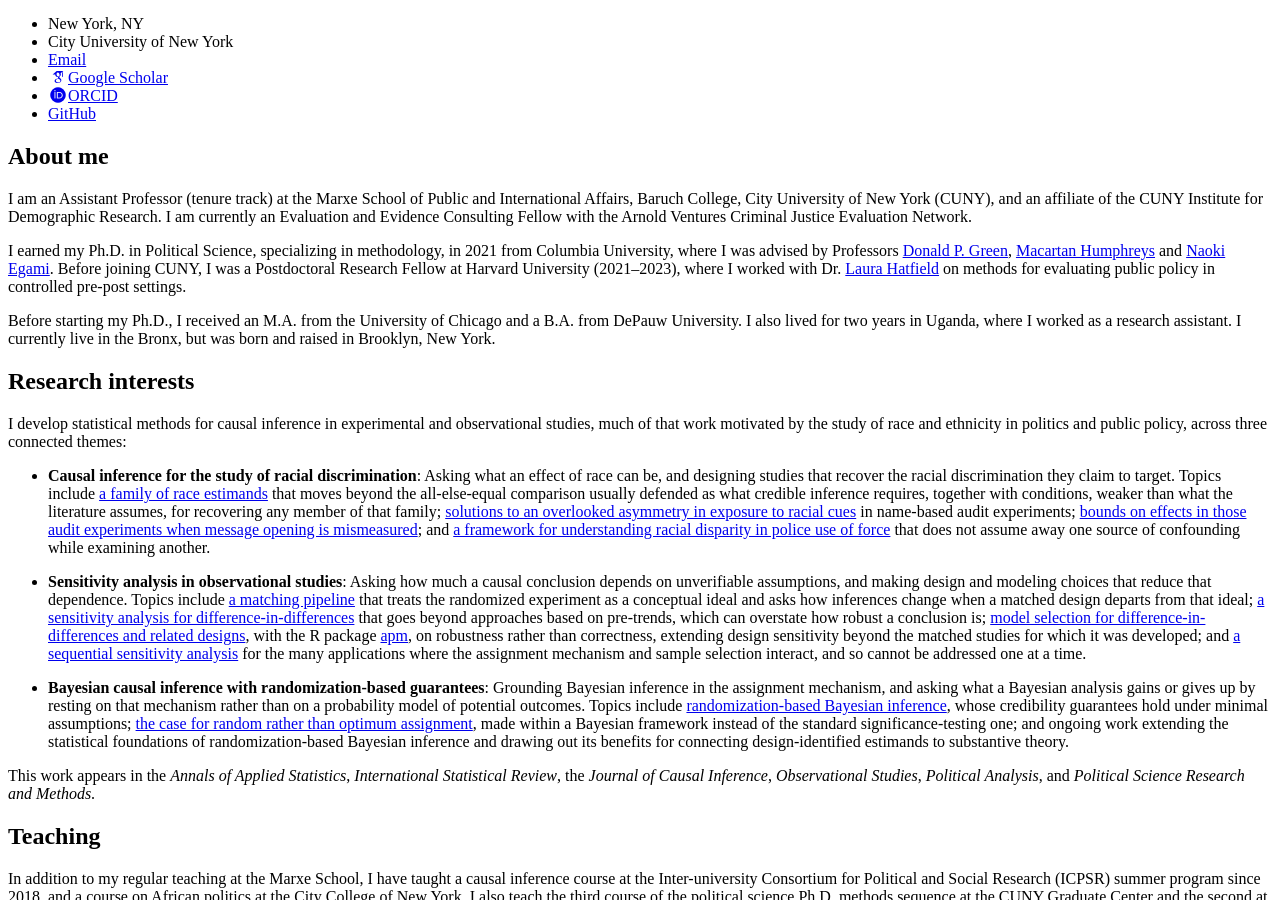
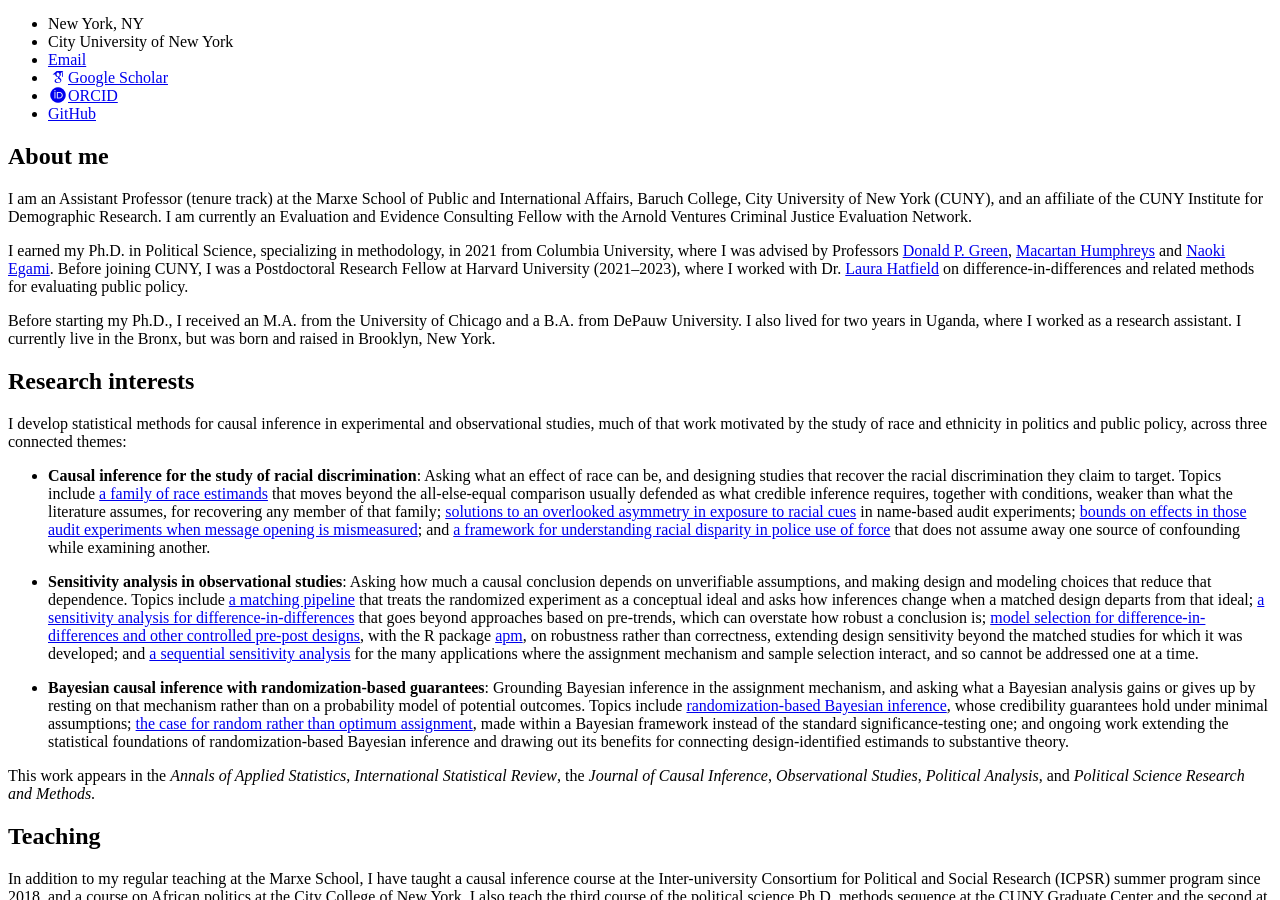
Before and after one commit to tl2624/tl2624.github.io, a Jekyll site: the page built from _pages/about.md, in a window 1280 px wide and 900 px high, scrolled down 861 px. Built offline with Jekyll 4.4.1, drawn with Linux system fonts in a browser that asks for light colours; some web fonts are replaced.

Commit message:
Name difference-in-differences in the bio; sharpen the APM theme
The postdoc gloss now reads "difference-in-differences and related
methods for evaluating public policy", which keeps the method named and
carries the policy angle. To avoid echoing it, the model-selection item
uses the APM paper's own term, "controlled pre-post designs", rather
than "related designs".

Co-Authored-By: Claude Opus 5 <noreply@anthropic.com>

```diff
--- a/_pages/about.md
+++ b/_pages/about.md
@@ -11,7 +11,7 @@ redirect_from:
 
 I am an Assistant Professor (tenure track) at the Marxe School of Public and International Affairs, Baruch College, City University of New York (CUNY), and an affiliate of the CUNY Institute for Demographic Research. I am currently an Evaluation and Evidence Consulting Fellow with the Arnold Ventures Criminal Justice Evaluation Network.
 
-I earned my Ph.D. in Political Science, specializing in methodology, in 2021 from Columbia University, where I was advised by Professors [Donald P. Green](https://polisci.columbia.edu/content/donald-p-green), [Macartan Humphreys](https://www.wzb.eu/en/persons/macartan-humphreys) and [Naoki Egami](https://polisci.mit.edu/people/naoki-egami). Before joining CUNY, I was a Postdoctoral Research Fellow at Harvard University (2021–2023), where I worked with Dr. [Laura Hatfield](https://www.norc.org/about/experts/laura-a-hatfield.html) on methods for evaluating public policy in controlled pre-post settings.
+I earned my Ph.D. in Political Science, specializing in methodology, in 2021 from Columbia University, where I was advised by Professors [Donald P. Green](https://polisci.columbia.edu/content/donald-p-green), [Macartan Humphreys](https://www.wzb.eu/en/persons/macartan-humphreys) and [Naoki Egami](https://polisci.mit.edu/people/naoki-egami). Before joining CUNY, I was a Postdoctoral Research Fellow at Harvard University (2021–2023), where I worked with Dr. [Laura Hatfield](https://www.norc.org/about/experts/laura-a-hatfield.html) on difference-in-differences and related methods for evaluating public policy.
 
 Before starting my Ph.D., I received an M.A. from the University of Chicago and a B.A. from DePauw University. I also lived for two years in Uganda, where I worked as a research assistant. I currently live in the Bronx, but was born and raised in Brooklyn, New York.
 
@@ -21,7 +21,7 @@ I develop statistical methods for causal inference in experimental and observati
 
 - **Causal inference for the study of racial discrimination**: Asking what an effect of race can be, and designing studies that recover the racial discrimination they claim to target. Topics include [a family of race estimands](https://arxiv.org/abs/2607.16371) that moves beyond the all-else-equal comparison usually defended as what credible inference requires, together with conditions, weaker than what the literature assumes, for recovering any member of that family; [solutions to an overlooked asymmetry in exposure to racial cues](https://doi.org/10.1017/pan.2024.3) in name-based audit experiments; [bounds on effects in those audit experiments when message opening is mismeasured](https://doi.org/10.1017/psrm.2025.10082); and [a framework for understanding racial disparity in police use of force](https://arxiv.org/abs/2605.21893) that does not assume away one source of confounding while examining another.
 
-- **Sensitivity analysis in observational studies**: Asking how much a causal conclusion depends on unverifiable assumptions, and making design and modeling choices that reduce that dependence. Topics include [a matching pipeline](https://tl2624.github.io/files/Leavitt_Miratrix_Accepted.pdf) that treats the randomized experiment as a conceptual ideal and asks how inferences change when a matched design departs from that ideal; [a sensitivity analysis for difference-in-differences](https://tl2624.github.io/files/Leavitt_Accepted.pdf) that goes beyond approaches based on pre-trends, which can overstate how robust a conclusion is; [model selection for difference-in-differences and related designs](https://doi.org/10.1214/25-AOAS2011), with the R package [apm](https://tl2624.github.io/apm/), on robustness rather than correctness, extending design sensitivity beyond the matched studies for which it was developed; and [a sequential sensitivity analysis](https://arxiv.org/abs/2605.21893) for the many applications where the assignment mechanism and sample selection interact, and so cannot be addressed one at a time.
+- **Sensitivity analysis in observational studies**: Asking how much a causal conclusion depends on unverifiable assumptions, and making design and modeling choices that reduce that dependence. Topics include [a matching pipeline](https://tl2624.github.io/files/Leavitt_Miratrix_Accepted.pdf) that treats the randomized experiment as a conceptual ideal and asks how inferences change when a matched design departs from that ideal; [a sensitivity analysis for difference-in-differences](https://tl2624.github.io/files/Leavitt_Accepted.pdf) that goes beyond approaches based on pre-trends, which can overstate how robust a conclusion is; [model selection for difference-in-differences and other controlled pre-post designs](https://doi.org/10.1214/25-AOAS2011), with the R package [apm](https://tl2624.github.io/apm/), on robustness rather than correctness, extending design sensitivity beyond the matched studies for which it was developed; and [a sequential sensitivity analysis](https://arxiv.org/abs/2605.21893) for the many applications where the assignment mechanism and sample selection interact, and so cannot be addressed one at a time.
 
 - **Bayesian causal inference with randomization-based guarantees**: Grounding Bayesian inference in the assignment mechanism, and asking what a Bayesian analysis gains or gives up by resting on that mechanism rather than on a probability model of potential outcomes. Topics include [randomization-based Bayesian inference](https://doi.org/10.1515/jci-2022-0025), whose credibility guarantees hold under minimal assumptions; [the case for random rather than optimum assignment](https://doi.org/10.1111/insr.12598), made within a Bayesian framework instead of the standard significance-testing one; and ongoing work extending the statistical foundations of randomization-based Bayesian inference and drawing out its benefits for connecting design-identified estimands to substantive theory.
 
```
